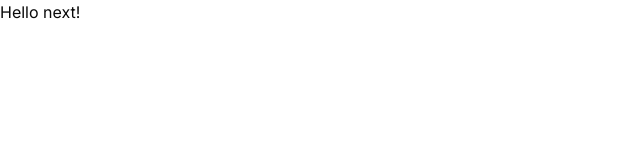
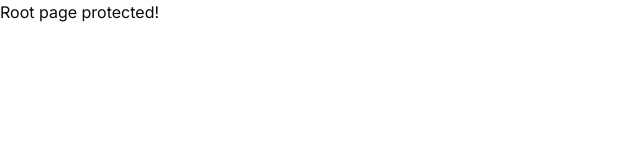
Before and after one commit to exprays/aura, a Next.js app: page / in a window 1280 px wide. Shown: the top 160 px of the page, without its empty margins (0-640 px from the left). Built offline with nearby package versions, Linux system fonts and the light colour scheme.

Commit message:
⚙️Restructuring

```diff
--- /dev/null
+++ b/app/(auth)/(routes)/auth/page.tsx
@@ -0,0 +1,9 @@
+const Loginpage = () => {
+    return (
+        <div>
+            login
+        </div>
+     );
+}
+
+export default Loginpage;
--- /dev/null
+++ b/app/(root)/(routes)/page.tsx
@@ -0,0 +1,9 @@
+const Rootpage = () => {
+    return (
+        <div>
+            Root page protected!
+        </div>
+     );
+}
+
+export default Rootpage;
--- a/app/page.tsx
+++ /dev/null
@@ -1,9 +0,0 @@
-import Image from 'next/image'
-
-export default function Home() {
-  return (
-   <div>
-    Hello next!
-   </div>
-  )
-}
```
Also changed, not shown: 1 other file (tests, documents, lock files or other folders).
